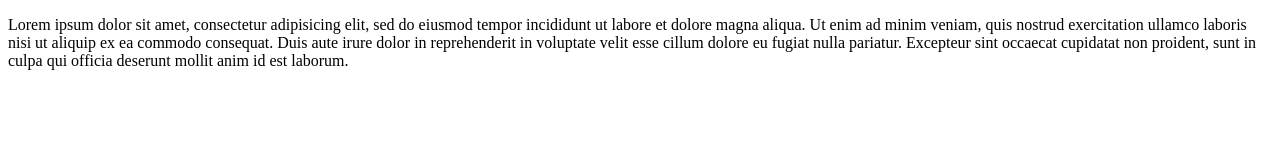
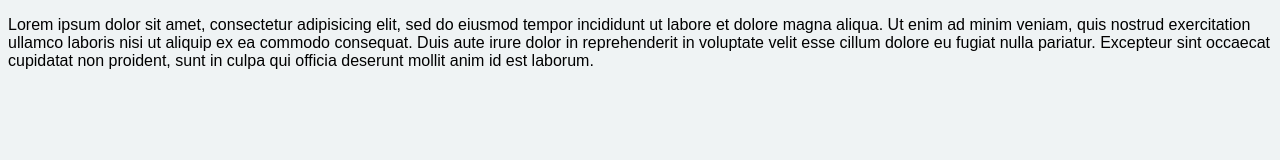
Before and after one commit to xoswabe/background-generator, a plain HTML site: page index.html in a window 1280 px wide. Drawn offline with Linux system fonts and the light colour scheme.

Commit message:
style.css

```diff
--- a/index.html
+++ b/index.html
@@ -1,7 +1,8 @@
 <!DOCTYPE html>
 <html>
 <head>
-	<title></title>
+	<title>This is the background now!</title>
+	<link rel="stylesheet" type="text/css" href="style.css">
 </head>
 <body>
 	<p> Lorem ipsum dolor sit amet, consectetur adipisicing elit, sed do eiusmod
```
